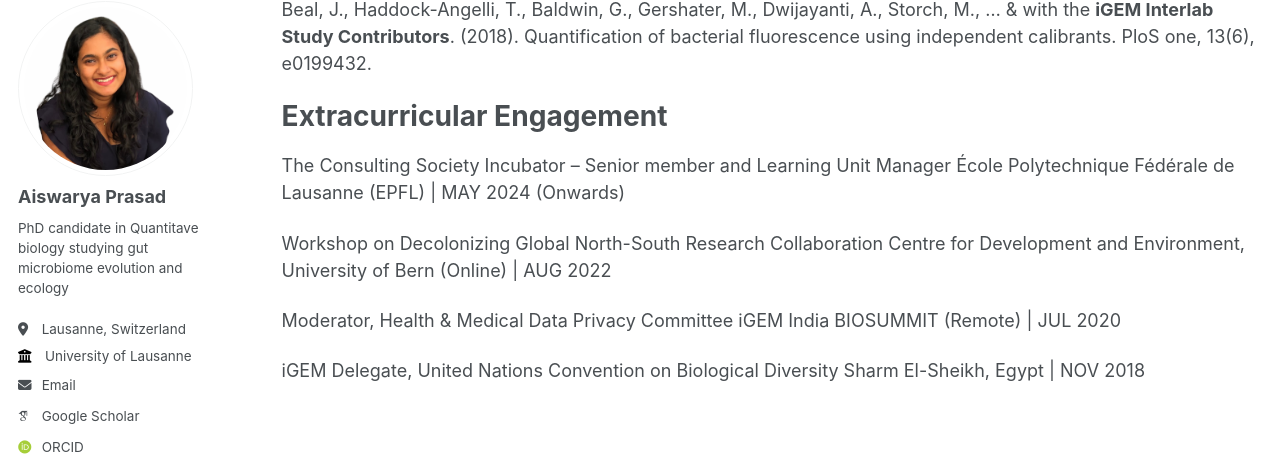
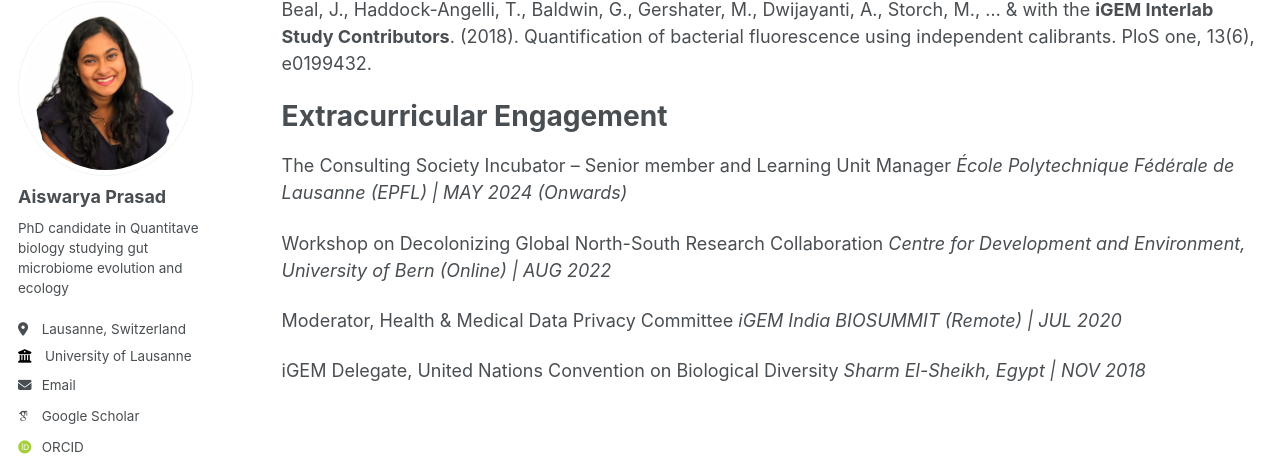
Before and after one commit to Aiswarya-prasad/aiswarya-prasad.github.io, a Jekyll site: the page built from _pages/technical-resume.md, in a window 1280 px wide and 900 px high, scrolled down 1992 px. Shown: the part 105-574 px from the top of the window. Built offline with Jekyll 4.4.1, drawn with Linux system fonts in a browser that asks for light colours; some web fonts are replaced.

Commit message:
Syntax change, squash commit later or just ignore.

```diff
--- a/_pages/technical-resume.md
+++ b/_pages/technical-resume.md
@@ -70,13 +70,13 @@ Extracurricular Engagement
 ======
 
 The Consulting Society Incubator – Senior member and Learning Unit Manager
-École Polytechnique Fédérale de Lausanne (EPFL) | MAY 2024 (Onwards)
+_École Polytechnique Fédérale de Lausanne (EPFL) | MAY 2024 (Onwards)_
 
 Workshop on Decolonizing Global North-South Research Collaboration
-Centre for Development and Environment, University of Bern (Online) | AUG 2022
+_Centre for Development and Environment, University of Bern (Online) | AUG 2022_
 
 Moderator, Health & Medical Data Privacy Committee
-iGEM India BIOSUMMIT (Remote) | JUL 2020
+_iGEM India BIOSUMMIT (Remote) | JUL 2020_
 
 iGEM Delegate, United Nations Convention on Biological Diversity
-Sharm El-Sheikh, Egypt | NOV 2018
+_Sharm El-Sheikh, Egypt | NOV 2018_
```
